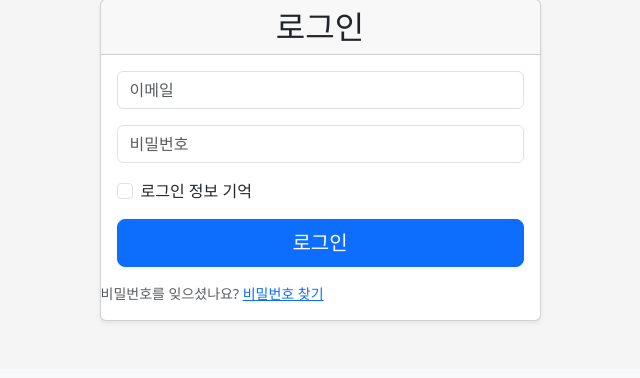
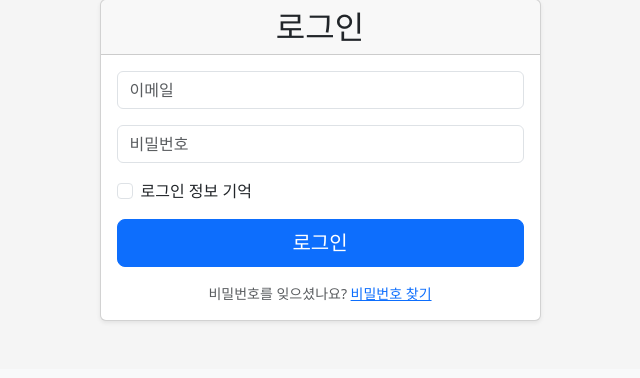
Before and after one commit to aiforkorea/cicd-1, a Flask app: page /auth/login in a window 1280 px wide. Shown: the part 129-507 px from the top of the page, without its empty margins (320-960 px from the left). Run offline with Flask 3, Linux system fonts and the light colour scheme.

Commit message:
password setting email 2 by aiforkorea

```diff
--- a/apps/auth/templates/auth/login.html
+++ b/apps/auth/templates/auth/login.html
@@ -41,7 +41,7 @@
           </form>
         </section>
         <section>
-          <div class="mb-3">
+          <div class="mb-3 text-center">
             <p class="small text-muted">
             비밀번호를 잊으셨나요?
             <a href="{{ url_for('auth.reset_password_request') }}">비밀번호 찾기</a>
```
